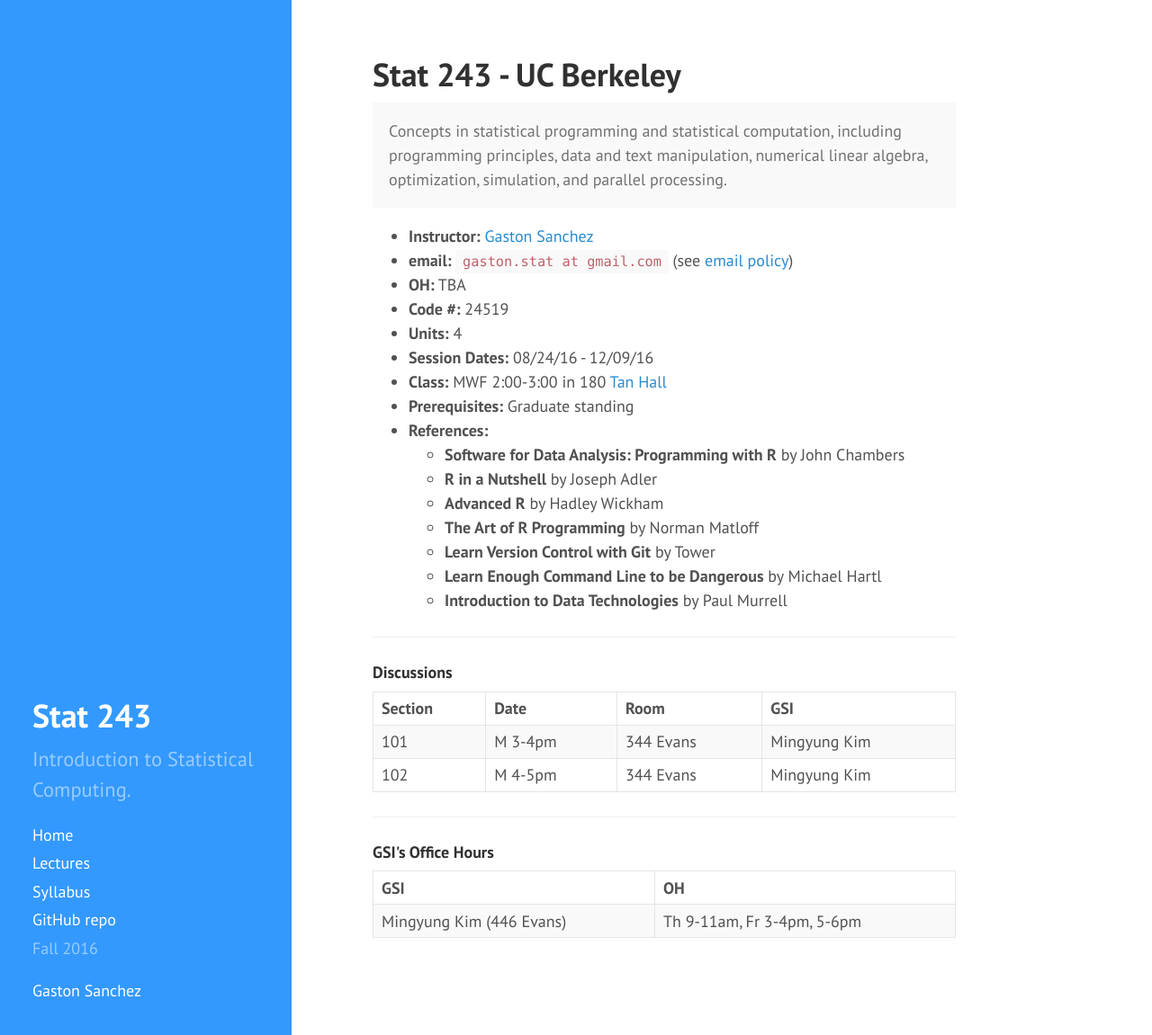
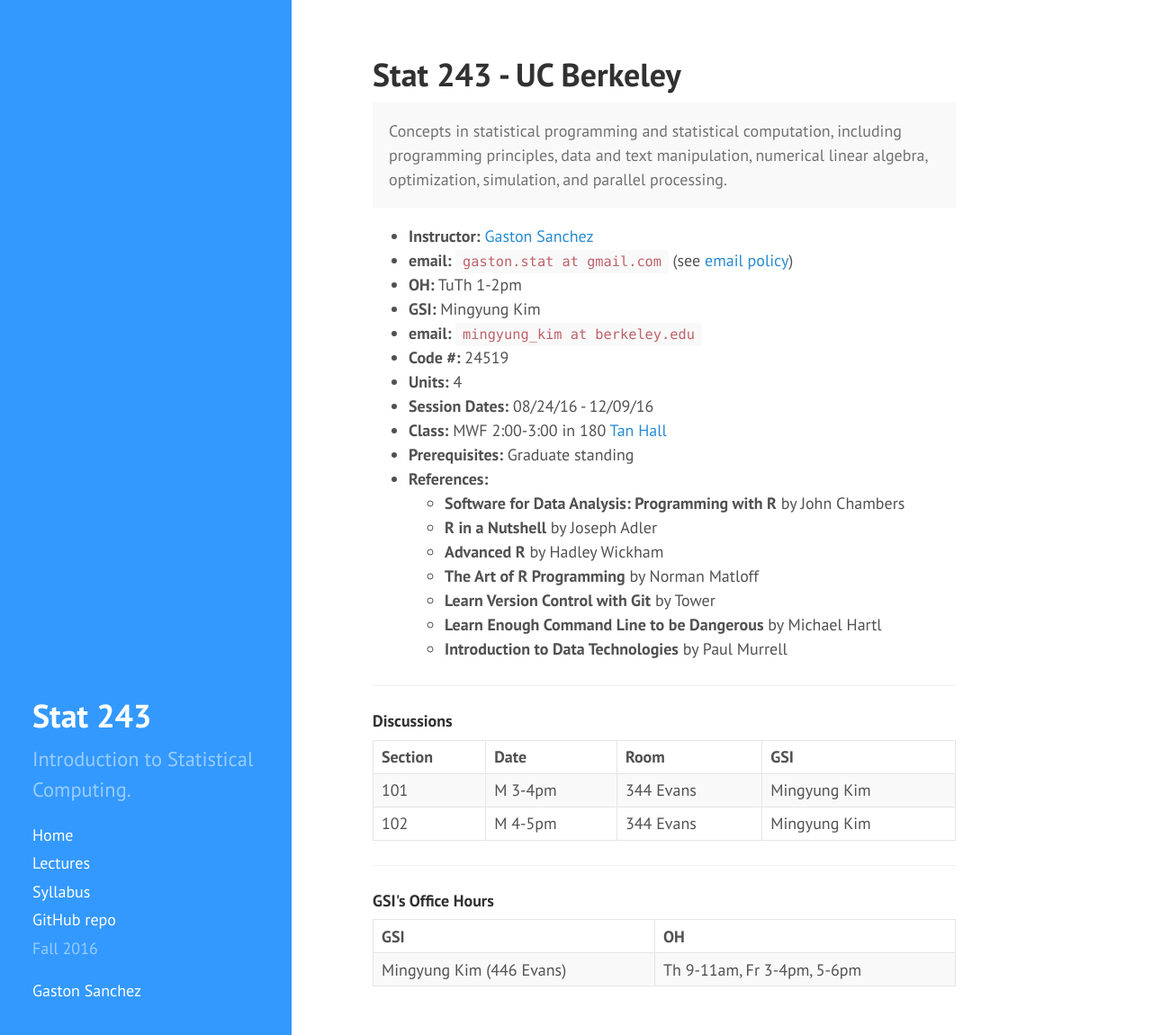
Before and after one commit to gastonstat/stat243-relic, a Jekyll site: the page built from index.html, in a window 1280 px wide and 1151 px high. Shown: the whole window at 90% size. Built offline with Jekyll 4.4.1, drawn with Linux system fonts in a browser that asks for light colours; nearby versions of some CDN libraries; the list of posts is cut into pages by our own code.

Commit message:
index: added OH and GSI email

```diff
--- a/index.html
+++ b/index.html
@@ -14,7 +14,9 @@ title: Home
 <ul>
   <li><b>Instructor:</b> <a href="http://gastonsanchez.com">Gaston Sanchez</a>
   <li><b>email:</b> <code>gaston.stat at gmail.com</code> (see <a href="syllabus#email-policy">email policy</a>)
-  <li><b>OH:</b> TBA</li>
+  <li><b>OH:</b> TuTh 1-2pm</li>
+  <li><b>GSI:</b> Mingyung Kim</a>
+  <li><b>email:</b> <code>mingyung_kim at berkeley.edu</code>
   <li><b>Code #:</b> 24519</li>
   <li><b>Units:</b> 4</li>
   <li><b>Session Dates:</b> 08/24/16 - 12/09/16 </li>
```
